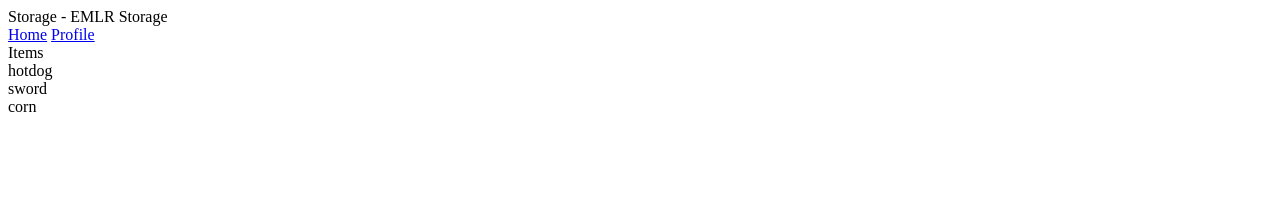
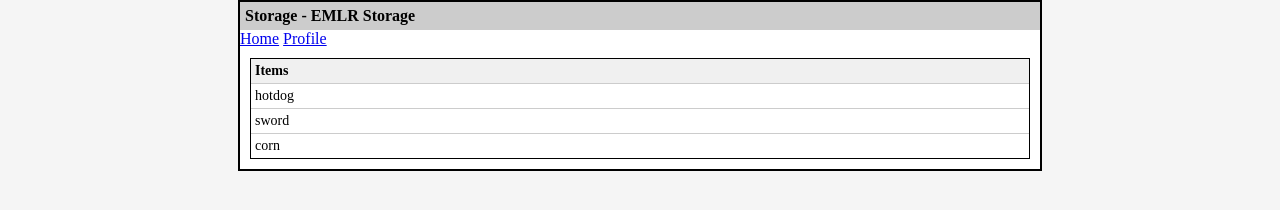
Before and after one commit to Druandal/Blutmeer, a plain HTML site: page personalstorage.html in a window 1280 px wide. Drawn offline with Linux system fonts and the light colour scheme.

Commit message:
fixed typo

```diff
--- a/personalstorage.html
+++ b/personalstorage.html
@@ -4,7 +4,7 @@
     <meta charset="UTF-8">
     <title>EMLR Personal Storage</title>
     <link rel="stylesheet" href="style.css">
-    <link rel="stylesheet" href="html_styles/personstrorage_style.css">
+    <link rel="stylesheet" href="html_styles/personstorage_style.css">
 </head>
 
 <body>
```
